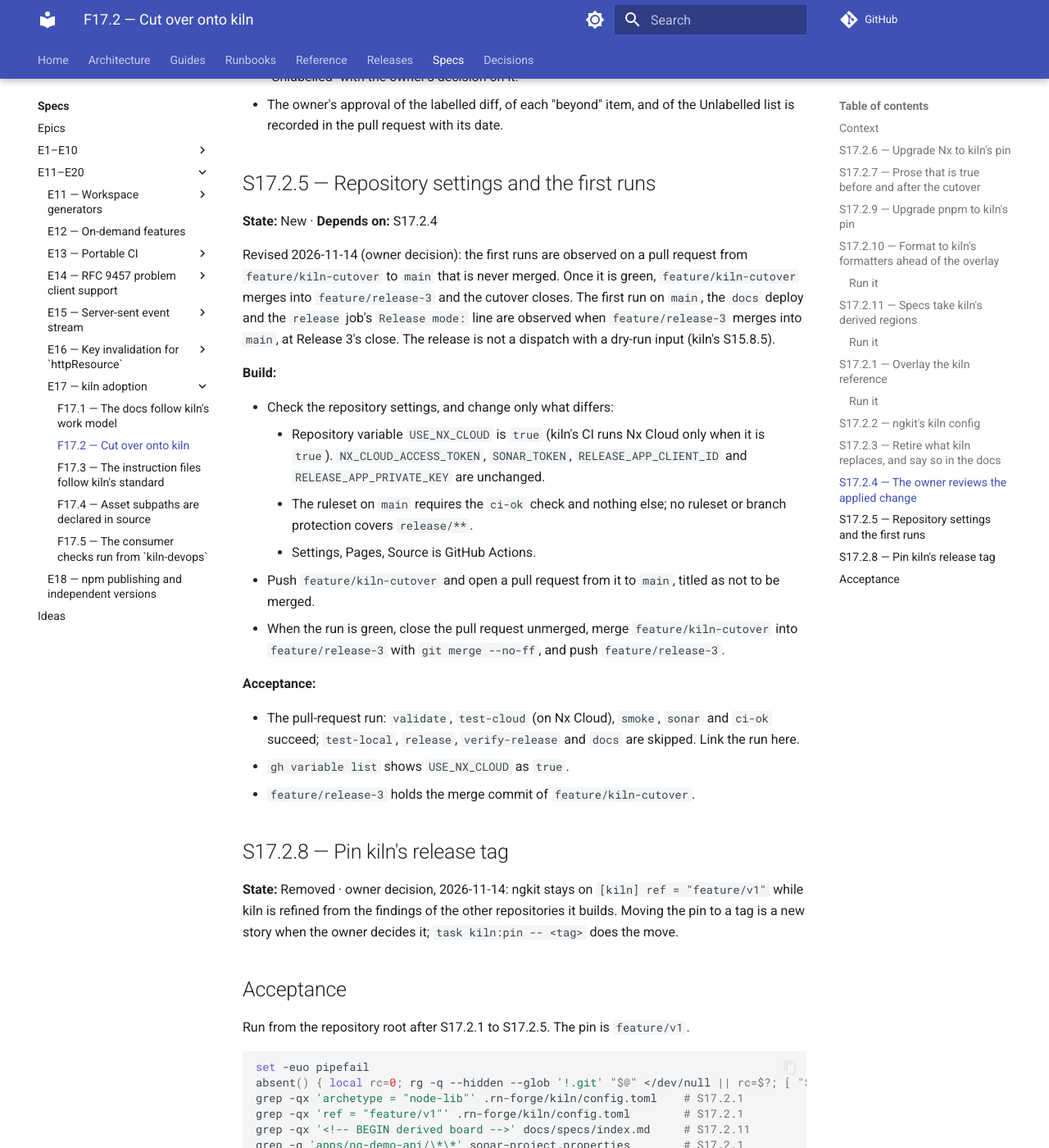
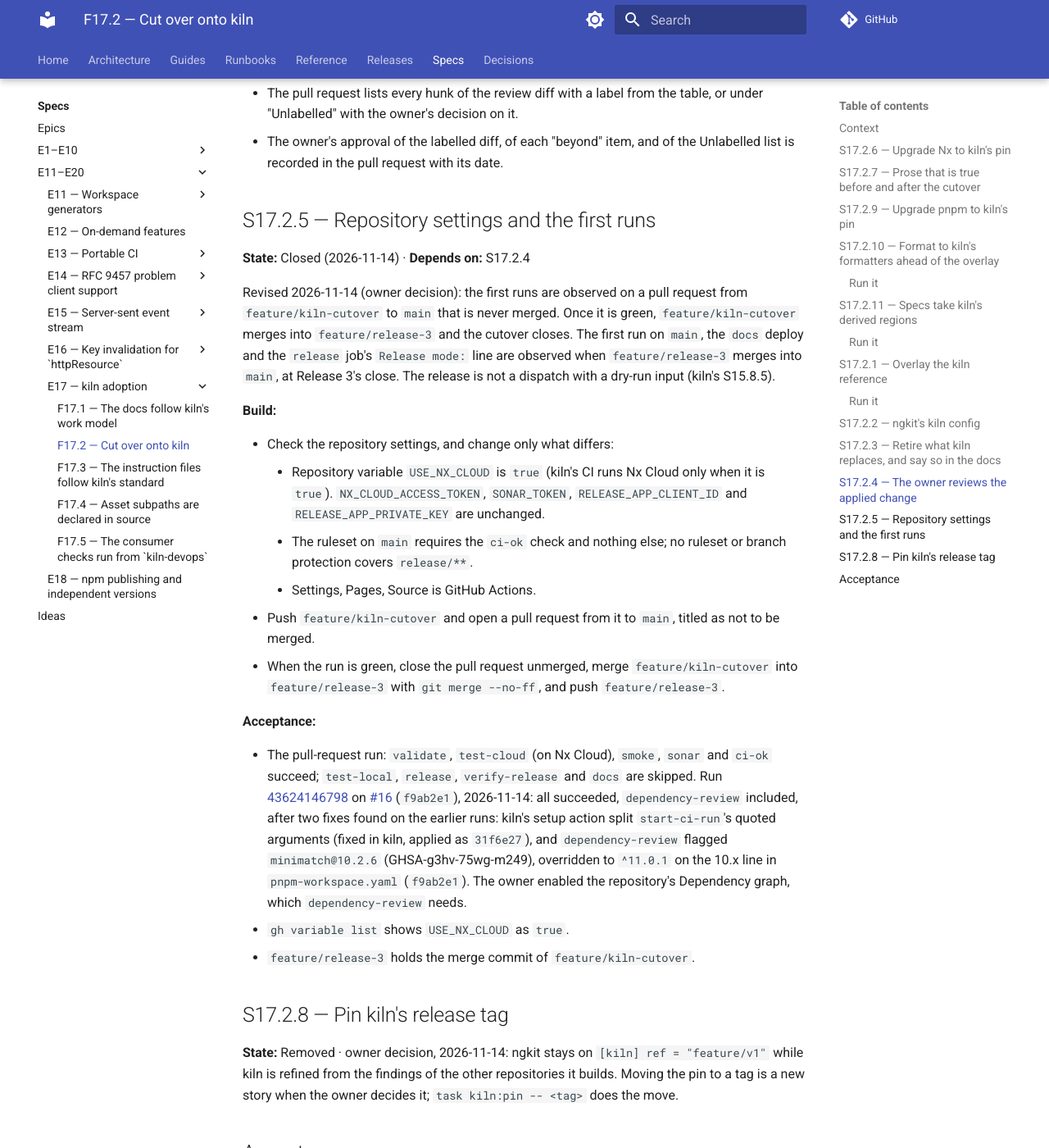
Before and after one commit to rn-forge/ngkit, an MkDocs documentation site: the page built from docs/specs/epics/E17-kiln-adoption/F17.2-cutover.md, in a window 1280 px wide and 1400 px high, scrolled down 23293 px. Shown: the whole window at 82% size. Built offline with MkDocs 1.6.1 and Material for MkDocs 9.7.7, drawn with Linux system fonts in a browser that asks for light colours; comment, search, counter and statistics services are not loaded; some of the changed text lies outside the part shown.

Commit message:
S17.2.5
First runs green on PR #16 (run 43624146798). F17.2 Closed.

Co-Authored-By: Claude Opus 5.5 <noreply@anthropic.com>

```diff
--- a/docs/specs/epics/E17-kiln-adoption/F17.2-cutover.md
+++ b/docs/specs/epics/E17-kiln-adoption/F17.2-cutover.md
@@ -2,14 +2,15 @@
 
 |  |  |
 | -- | -- |
-| **State** | Active |
+| **State** | Closed |
 | **Parent** | [E17](index.md) |
 | **Iteration** | [Release 3](../../../releases/release-3/index.md) |
+| **Closed Date** | 2026-11-14 |
 | **Predecessors** | [F17.1](F17.1-docs-model.md) |
 
 <!-- BEGIN derived stories -->
 
-**Stories:** 1 New · 8 Closed · 2 Removed
+**Stories:** 9 Closed · 2 Removed
 
 | Story | State | Depends on |
 | -- | -- | -- |
@@ -22,7 +23,7 @@
 | [S17.2.2 — ngkit's kiln config](#s1722-ngkits-kiln-config) | Removed | — |
 | [S17.2.3 — Retire what kiln replaces, and say so in the docs](#s1723-retire-what-kiln-replaces-and-say-so-in-the-docs) | Closed (2026-11-14) | S17.2.1, [F17.1](F17.1-docs-model.md) |
 | [S17.2.4 — The owner reviews the applied change](#s1724-the-owner-reviews-the-applied-change) | Closed (2026-11-14) | S17.2.3 |
-| [S17.2.5 — Repository settings and the first runs](#s1725-repository-settings-and-the-first-runs) | New | S17.2.4 |
+| [S17.2.5 — Repository settings and the first runs](#s1725-repository-settings-and-the-first-runs) | Closed (2026-11-14) | S17.2.4 |
 | [S17.2.8 — Pin kiln's release tag](#s1728-pin-kilns-release-tag) | Removed | — |
 
 <!-- END derived stories -->
@@ -879,7 +880,7 @@ These changes are also in the applied diff, and the owner reviews each:
 
 ## S17.2.5 — Repository settings and the first runs
 
-**State:** New · **Depends on:** S17.2.4
+**State:** Closed (2026-11-14) · **Depends on:** S17.2.4
 
 Revised 2026-11-14 (owner decision): the first runs are observed on a pull
 request from `feature/kiln-cutover` to `main` that is never merged. Once it is
@@ -908,7 +909,15 @@ S15.8.5).
 
 - The pull-request run: `validate`, `test-cloud` (on Nx Cloud), `smoke`, `sonar`
   and `ci-ok` succeed; `test-local`, `release`, `verify-release` and `docs`
-  are skipped. Link the run here.
+  are skipped. Run
+  [43624146798](https://github.com/rn-forge/ngkit/actions/runs/43624146798) on
+  [#16](https://github.com/rn-forge/ngkit/pull/16) (`f9ab2e1`), 2026-11-14:
+  all succeeded, `dependency-review` included, after two fixes found on the
+  earlier runs: kiln's setup action split `start-ci-run`'s quoted arguments
+  (fixed in kiln, applied as `31f6e27`), and `dependency-review` flagged
+  `minimatch@10.2.6` (GHSA-g3hv-75wg-m249), overridden to `^11.0.1` on the
+  10.x line in `pnpm-workspace.yaml` (`f9ab2e1`). The owner enabled the
+  repository's Dependency graph, which `dependency-review` needs.
 - `gh variable list` shows `USE_NX_CLOUD` as `true`.
 - `feature/release-3` holds the merge commit of `feature/kiln-cutover`.
 
--- a/docs/specs/epics/index.md
+++ b/docs/specs/epics/index.md
@@ -33,7 +33,7 @@ Jump to: [E1–E10](#e1e10) · [E11–E20](#e11e20)
 | [E14 — RFC 9457 problem client support](E14-problem-client/index.md) | Closed | 2 Closed | release-2 |
 | [E15 — Server-sent event stream](E15-event-stream/index.md) | Closed | 1 Closed | release-2 |
 | [E16 — Key invalidation for `httpResource`](E16-resource-invalidation/index.md) | Closed | 1 Closed | release-2 |
-| [E17 — kiln adoption](E17-kiln-adoption/index.md) | Active | 2 Active · 2 New · 1 Removed | release-3 |
+| [E17 — kiln adoption](E17-kiln-adoption/index.md) | Active | 1 Active · 2 New · 1 Closed · 1 Removed | release-3 |
 | [E18 — npm publishing and independent versions](E18-npm-publishing-and-independent-versions/index.md) | New (deferred) | — | — |
 
 <!-- END derived epics -->
--- a/docs/specs/index.md
+++ b/docs/specs/index.md
@@ -28,7 +28,7 @@ release pages by `task docs:generate`; never edit inside their fence.
 
 | Release | Status | Features |
 | -- | -- | -- |
-| [Release 3](../releases/release-3/index.md) | in progress | 3 Active · 6 New · 1 Removed |
+| [Release 3](../releases/release-3/index.md) | in progress | 2 Active · 6 New · 1 Closed · 1 Removed |
 | [Release 2](../releases/release-2/index.md) | shipped (2026-10-25) | 9 Closed |
 | [Release 1](../releases/release-1/index.md) | shipped (2026-10-14) | 7 Closed |
 
```
Also changed, not shown: docs/releases/release-3/index.md (+1 -1 lines), docs/specs/epics/E17-kiln-adoption/index.md (+1 -1 lines).
